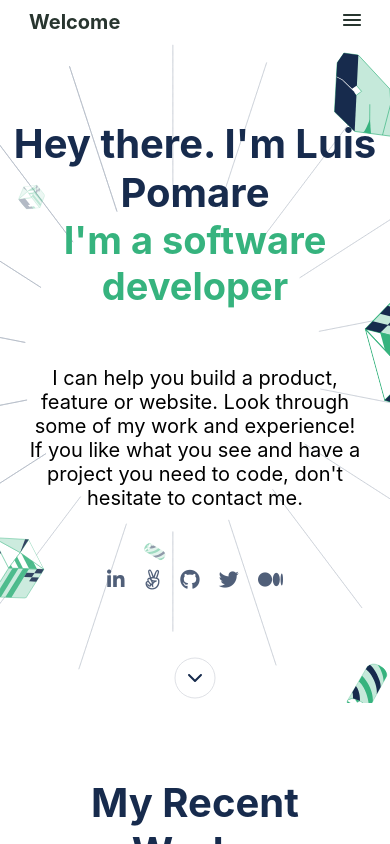
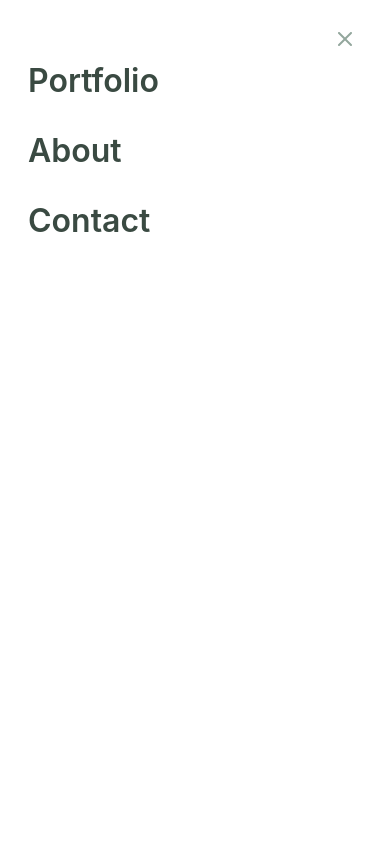
Before and after one commit to luis-pomare/Portfolio, a React (Create React App) app: page / in a window 390 px wide. Both pictures are taken after a click on the picture 352 px from the left and 20 px from the top of the page. Shown: the top 844 px of the page. Built offline with nearby package versions, Linux system fonts and the light colour scheme.

Commit message:
Add mobile menu items with style

```diff
--- a/src/components/Nav.js
+++ b/src/components/Nav.js
@@ -2,8 +2,11 @@ import React, { useState } from 'react';
 
 const MobileDisplayedMenu = () => {
   return (
-    <section>
-
+    <section id='mobileNav'>
+      <img id="closerIcon" src="images/close-mobile-menu-Icon.svg" alt='' />
+      <a id="firstMenuElement" href="#portfolio">Portfolio</a>
+      <a id="secondMenuElement" href="#about-tittle">About</a>
+      <a id="thirdMenuElement" href="#contact-text">Contact</a>
     </section>
   )
 }
--- a/src/index.css
+++ b/src/index.css
@@ -16,3 +16,22 @@ a {
   color: inherit;
   text-decoration: inherit;
 }
+
+#mobileNav {
+  display: flex;
+  flex-direction: column;
+  position: fixed;
+  top: 0;
+  left: 0;
+  width: 100vw;
+  height: 100vh;
+  background-color: #fff;
+  align-items: flex-start;
+  z-index: 2;
+}
+
+#closerIcon {
+  align-self: flex-end;
+  padding-top: 32px;
+  padding-right: 38px;
+}
```
Also changed, not shown: public/images/close-mobile-menu-Icon.svg (added).
